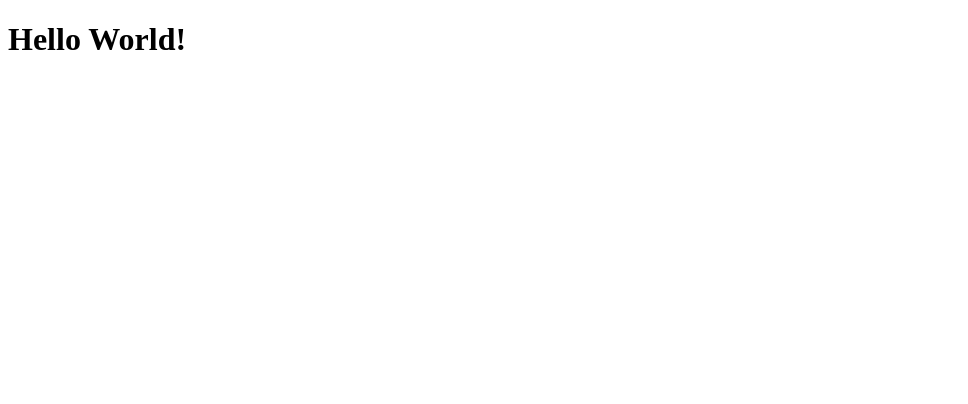
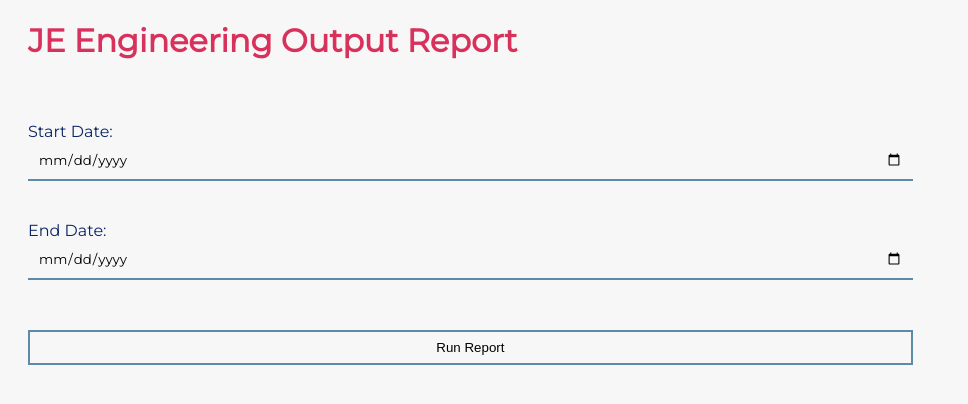
Before and after one commit to thomascvan/Trello-Report-Tool, a React app: page / in a window 1280 px wide. Shown: the top 404 px of the page, without its empty margins (0-968 px from the left). Built offline with nearby package versions, Linux system fonts and the light colour scheme.

Commit message:
building out form

```diff
--- a/client/src/components/App.jsx
+++ b/client/src/components/App.jsx
@@ -1,11 +1,14 @@
 import React, { Component } from "react";
+import Form from "./Form.jsx";
+import '../style.css';
 
 class App extends Component {
 
     render() {
         return (
             <div>
-                <h1>Hello World!</h1>
+                <h1>JE Engineering Output Report</h1>
+                <Form />
             </div>
         )
     }
--- /dev/null
+++ b/client/src/components/Form.jsx
@@ -0,0 +1,19 @@
+import React from "react";
+import axios from "axios";
+
+const Form = () => {
+
+  return (
+<div className="attendee-form">
+        <label>Start Date:
+          <input type="date" onChange={e => setStartDate(e.target.value[0].toUpperCase() + e.target.value.substring(1))} ></input>
+        </label>
+        <label>End Date:
+          <input type="date" onChange={e => setEndDate(e.target.value[0].toUpperCase() + e.target.value.substring(1))} ></input>
+        </label>
+        <button onClick={() => formSubmit() }>Run Report</button>
+    </div>
+  );
+};
+
+export default Form;
--- /dev/null
+++ b/client/src/style.css
@@ -0,0 +1,95 @@
+@import url('https://fonts.googleapis.com/css?family=Montserrat');
+
+body {
+  font-family:'Montserrat',sans-serif;
+  background-color: #f7f7f7;
+  color: #0A2463;
+}
+
+
+h1 {
+  margin-left: 20px;
+  color: #D8315B;
+}
+
+h2 {
+  margin-bottom: 20px;
+  color: #2a79a7;
+}
+
+h3 {
+  margin-bottom: 20px;
+  color: #D8315B;
+}
+
+.main {
+  display: flex;
+  flex-flow: row;
+}
+
+.attendee-form {
+  display: flex;
+  width: 70%;
+  margin: 20px;
+  flex-flow: column nowrap;
+}
+
+.attendee-form label{
+  margin-top: 40px;
+}
+
+.attendees {
+  display: flex;
+  width: 30%;
+  margin: 20px;
+  flex-flow: column nowrap;
+}
+
+input {
+  width:100%;
+  padding:10px;
+  box-sizing:border-box;
+  background:none;
+  outline:none;
+  resize:none;
+  border:0;
+  font-family:'Montserrat',sans-serif;
+  transition:all .3s;
+  border-bottom:2px solid #5C8BA5;
+}
+
+input:focus {
+  border-bottom:2px solid #2a79a7;
+}
+
+select {
+  width:100%;
+  padding:10px;
+  box-sizing:border-box;
+  background:none;
+  outline:none;
+  resize:none;
+  border:0;
+  font-family:'Montserrat',sans-serif;
+  transition:all .3s;
+  border-bottom:2px solid #5C8BA5;
+}
+
+select:focus {
+  border-bottom:2px solid #2a79a7;
+}
+
+button {
+  float:right;
+  padding:8px 12px;
+  margin: 50px 0px 0px 0px;
+  border:2px solid #5C8BA5;
+  background: #f7f7f7;
+  cursor:pointer;
+  transition:all .3s;
+}
+
+button:hover {
+  background:#2a79a7;
+  border: 2px solid #2a79a7;
+}
--- a/package.json
+++ b/package.json
@@ -10,17 +10,20 @@
   "author": "",
   "license": "ISC",
   "dependencies": {
+    "axios": "^1.2.3",
     "fs": "^0.0.1-security",
     "path": "^0.12.7",
     "prompt-sync": "^4.2.0",
     "react": "^18.2.0",
-    "react-dom": "^18.2.0"
+    "react-dom": "^18.2.0",
+    "style-loader": "^3.3.1"
   },
   "devDependencies": {
     "@babel/core": "^7.20.12",
     "@babel/preset-env": "^7.20.2",
     "@babel/preset-react": "^7.18.6",
     "babel-loader": "^9.1.2",
+    "css-loader": "^6.7.3",
     "html-webpack-plugin": "^5.5.0",
     "webpack": "^5.75.0",
     "webpack-cli": "^5.0.1",
--- a/webpack.config.js
+++ b/webpack.config.js
@@ -26,6 +26,10 @@ module.exports = {
                         presets: ['@babel/preset-env', '@babel/preset-react']
                     }
                 }
+            },
+            {
+                test: /\.css$/,
+                use: [ 'style-loader', 'css-loader' ],
             }
         ]
     }
```
Also changed, not shown: 1 other file (tests, documents, lock files or other folders).
